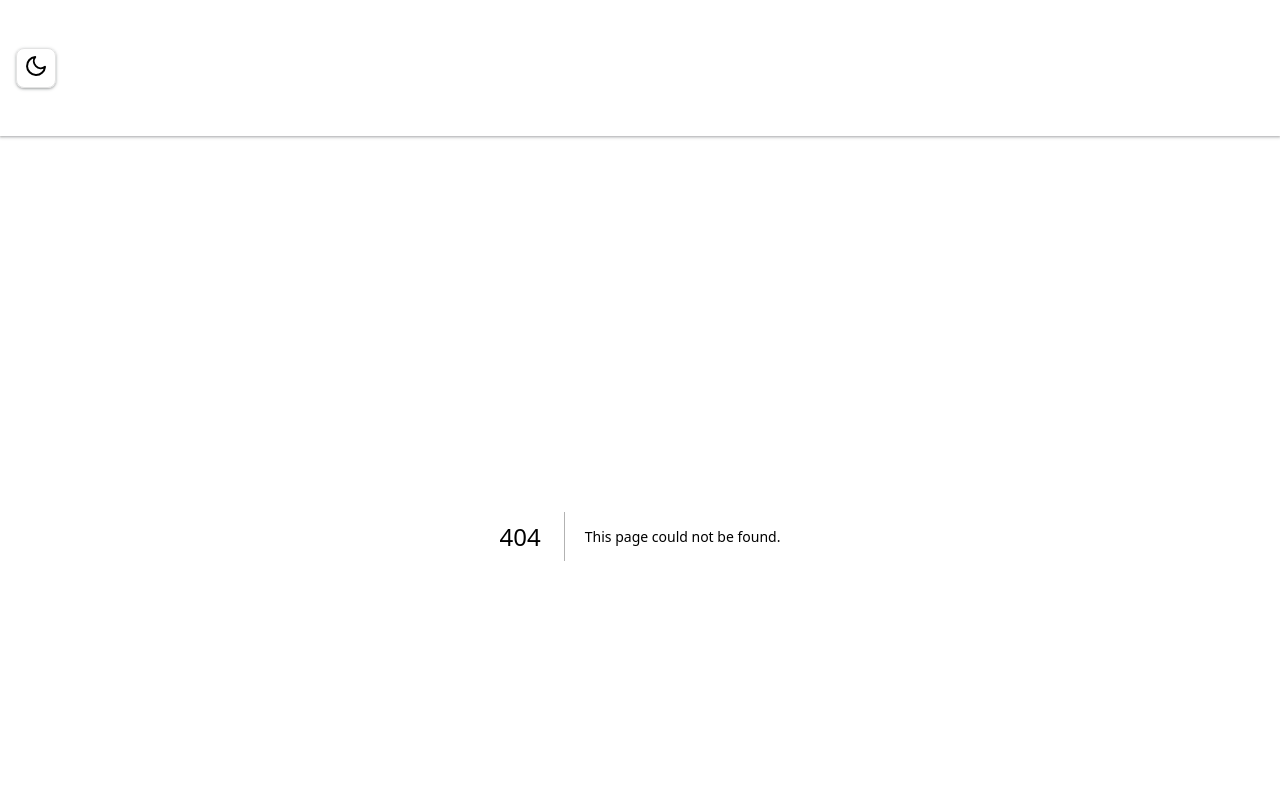
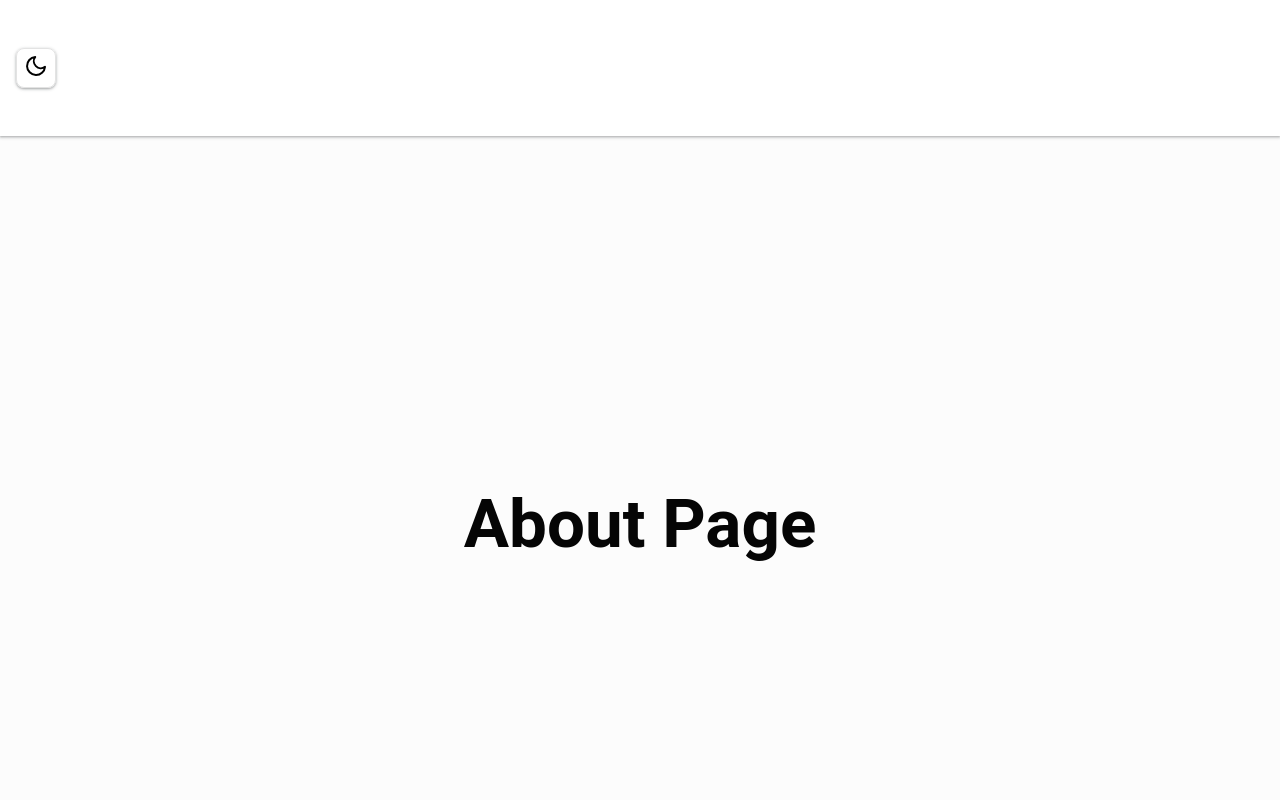
Before and after one commit to melissakipp/thelaunchmarket, a Next.js app: page /about in a window 1280 px wide. Before the commit this address had no page. Shown: the top 800 px of the page. Built offline with nearby package versions, Linux system fonts and the light colour scheme.

Commit message:
Add an About page

```diff
--- /dev/null
+++ b/src/app/about/page.tsx
@@ -0,0 +1,22 @@
+import styles from '../../styles/About.module.scss';
+import type { Metadata } from 'next';
+
+export const metadata: Metadata = {
+  title: 'About',
+  description: 'Welcome to The Launch Market',
+};
+
+export default function About() {
+  return (
+    <main className={styles.main}>
+      <article>
+
+        <section>
+          <h1>About Page</h1>
+        </section>
+
+      </article>
+
+    </main>
+  );
+}
--- a/src/app/page.tsx
+++ b/src/app/page.tsx
@@ -17,7 +17,7 @@ export default function Home() {
           <h2>Coming Soon</h2>
         </section>
 
-        <section className='ctaBox'>
+        <section className={styles.ctaBox}>
           <p>Are you ready to launch your product or service to the market?</p>
         </section>
 
--- /dev/null
+++ b/src/styles/About.module.scss
@@ -0,0 +1,9 @@
+/* Mobile first */
+.main {
+  display: flex;
+  flex-direction: column;
+  justify-content: space-around;
+  align-items: center;
+  padding: 6rem;
+  min-height: 100vh;
+}
--- a/src/styles/globals.scss
+++ b/src/styles/globals.scss
@@ -159,15 +159,3 @@ button {
   align-items: center;
   margin: 1rem;
 }
-
-.ctaBox {
-  background-color: var(--ctaBox);
-  border-radius: var(--radius);
-  box-shadow: var(--lgShadow);
-  color: var(--white);
-  font-weight: 700;
-  margin: var(--margin);
-  max-width: 500px;
-  padding: var(--paddingLg);
-  text-align: center;
-}
```
Also changed, not shown: src/styles/Home.module.scss (+12 -0 lines).
